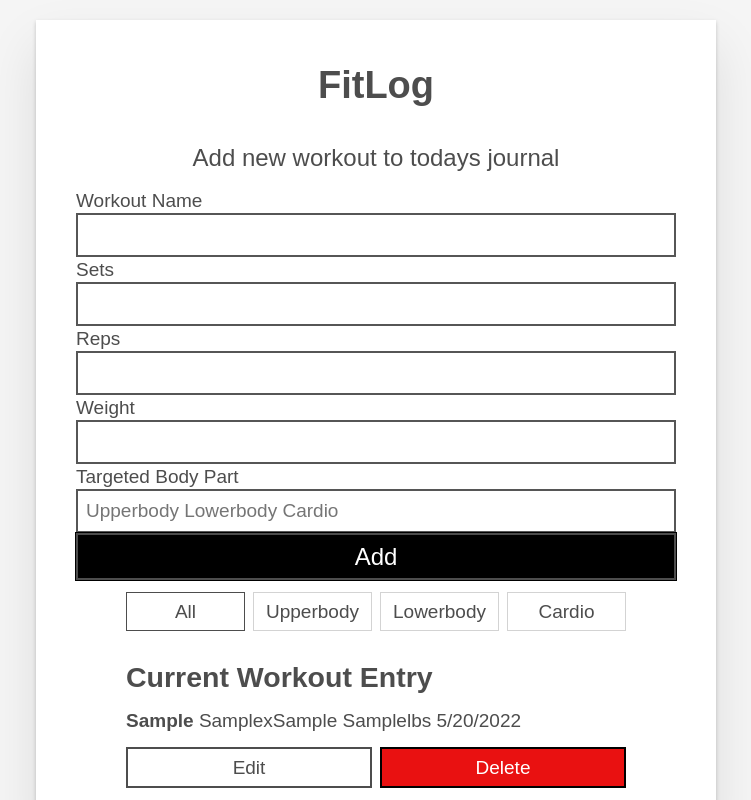
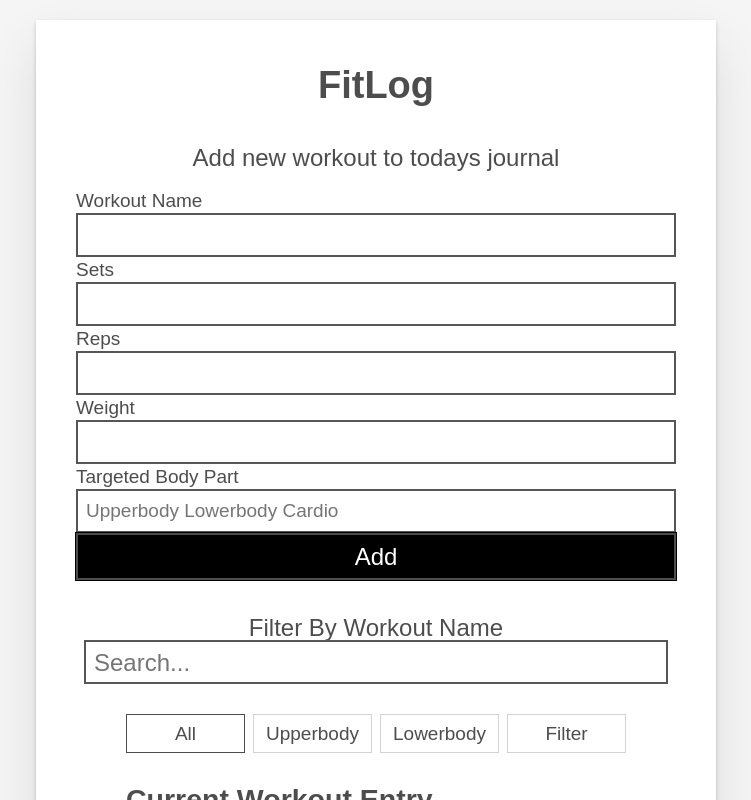
Before and after one commit to naterpotatoers/FitLog, a React (Create React App) app: page / in a window 1280 px wide. Both pictures are taken after typing "Sample", "Sample", "Sample", "Sample", "Sample" into the empty fields and a click on the button "Add". Shown: the top 800 px of the page, without its empty margins (264-1015 px from the left). Built offline with nearby package versions, Linux system fonts and the light colour scheme; no server answers.

Commit message:
add search filter, removes delete functionality, add edit date, update workout display

```diff
--- a/src/App.tsx
+++ b/src/App.tsx
@@ -6,18 +6,21 @@ import Form from './components/Form'
 import Workout from "./components/Workout";
 import FilterButton from './components/FilterButton'
 
-const FILTER_MAP = {
-  All: () => true,
-  Upperbody: workout => workout.type === "Upperbody",
-  Lowerbody: workout => workout.type === "Lowerbody",
-  Cardio: workout => workout.type === "Cardio"
-};
 
-const FILTER_NAMES = Object.keys(FILTER_MAP);
 
 function App() {
   const [workouts, setWorkouts] = useState([]);
   const [filter, setFilter] = useState('All');
+  const [search, setSearch] = useState("");
+
+  let FILTER_MAP = {
+    All: () => true,
+    Upperbody: workout => workout.type === "Upperbody",
+    Lowerbody: workout => workout.type === "Lowerbody",
+    Filter: workout => workout.name === search
+  };
+
+  let FILTER_NAMES = Object.keys(FILTER_MAP);
 
   async function addWorkout(name, reps, sets, weight, type) {
     const newWorkout = {
@@ -102,6 +105,7 @@ function App() {
       sets={workout.sets}
       weight={workout.weight}
       created_at={workout.created_at}
+      updated_at={workout.updated_at}
       deleteWorkout={deleteWorkout}
       editWorkout={editWorkout}
     />
@@ -120,6 +124,18 @@ function App() {
     <div className="workoutapp stack-large">
       <h1>FitLog</h1>
       <Form addWorkout={addWorkout} />
+      <form className="label-wrapper label__lg">
+        <label htmlFor={search} className="label-wrapper">Filter By Workout Name</label>
+        <input
+          type="text"
+          id="search-input"
+          className="input workout-text"
+          placeholder="Search..."
+          autoComplete="on"
+          value={search}
+          onChange={(event) => setSearch(event.target.value)}
+        />
+      </form>
       <div className="filters btn-group stack-exception">
         {workouts && filterList}
       </div>
--- a/src/components/Workout.tsx
+++ b/src/components/Workout.tsx
@@ -68,19 +68,27 @@ export default function Workout(props) {
 
   const viewTemplate = (
     <div className="stack-small">
-      <div className="">
+      <div>
         <label className="workout-label" htmlFor={props.id}>
-          <b>{props.name}</b> {props.sets}x{props.reps} {props.weight}lbs {props.created_at}
+          <b>{props.name}</b> - {props.created_at}
+          <i>{props.updated_at !== props.created_at ? " - Edited " : ""}</i>
+          <i>{props.updated_at !== props.created_at ? props.updated_at : ""}</i>
+          <div>{props.sets}x{props.reps} {props.weight}lbs</div>
         </label>
       </div>
       <div className="btn-group">
-        <button type="button" className="btn" onClick={() => setEditing(true)}>
+        <button
+          type="button"
+          className="btn"
+          onClick={() => setEditing(true)}
+        >
           Edit <span className="visually-hidden">{props.name}</span>
         </button>
         <button
           type="button"
           className="btn btn__danger"
-          onClick={() => props.deleteWorkout(props.id)}
+          onClick={() => alert("Feature disabled for now...")}
+        // onClick={() => props.deleteWorkout(props.id)}
         >
           Delete <span className="visually-hidden">{props.name}</span>
         </button>
```
